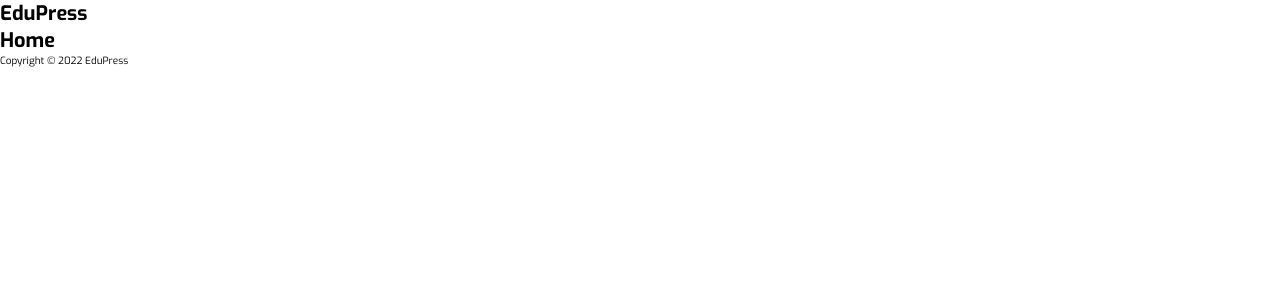
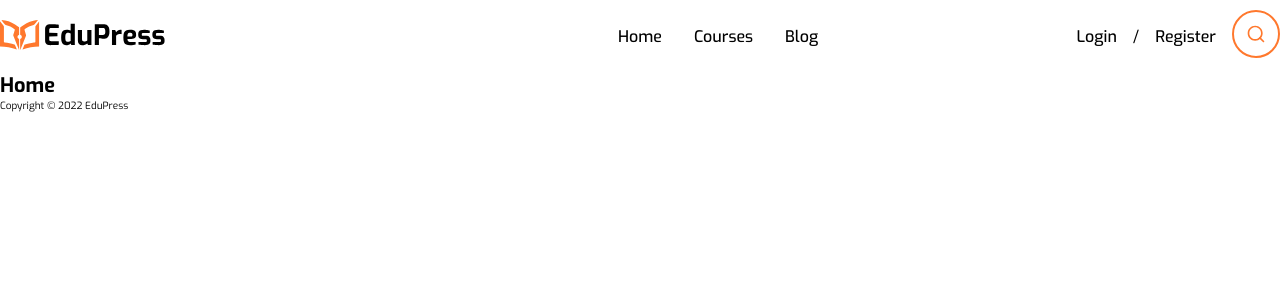
Before and after one commit to freund82/e-learning-react, a React (Vite) app: page / in a window 1280 px wide. Shown: the top 300 px of the page. Built offline with nearby package versions, Linux system fonts and the light colour scheme.

Commit message:
Готова навигационная панель

```diff
--- a/src/App.jsx
+++ b/src/App.jsx
@@ -2,8 +2,8 @@
 import './App.css'
 import { useRoutes } from 'react-router-dom'
 import Home from './pages/Home/Home'
-import Courses from './pages/Courses'
-import Blog from './pages/Blog'
+import Courses from './pages/Courses/Courses'
+import Blog from './pages/Blog/Blog'
 
 
 function App() {
--- a/src/components/Layout/Header/Header.jsx
+++ b/src/components/Layout/Header/Header.jsx
@@ -1,10 +1,38 @@
 import "./header.css";
+import { Link } from "react-router-dom";
+import Logo from "../../../assets/images/logo.svg";
+import Search from "../../../assets/images/search.svg";
 
 function Header() {
     return (
         <div className="header">
             <div className="container">
-                <h1 className="header__title">EduPress</h1>
+                <div className="header__inner">
+                <div className="header__logo">
+                    <img src={Logo} alt="logo" />
+                </div>
+                <nav className="header__nav">
+                    <ul className="header__list">
+                        <li className="header__item">
+                            <Link to="/" className="header__link" href="#">Home</Link>
+                        </li>
+                        <li className="header__item">
+                            <Link to="/courses" className="header__link" href="#">Courses</Link>
+                        </li>
+                        <li className="header__item">
+                            <Link to="/blog" className="header__link" href="#">Blog</Link>
+                        </li>
+                    </ul>
+                    <div className="header__auth">
+                        <Link to="/login" className="header__link" href="#">Login</Link>
+                        <span>/</span>
+                        <Link to="/register" className="header__link" href="#">Register</Link>
+                        <div className="header__search">
+                            <img src={Search} alt="search" />
+                        </div>
+                    </div>
+                </nav>
+            </div>
             </div>
         </div>
     );
--- a/src/components/Layout/Header/header.css
+++ b/src/components/Layout/Header/header.css
@@ -0,0 +1,49 @@
+.header{
+    height:7.2rem;
+    display: flex;
+    align-items: center;
+}
+
+.header__inner{
+    display:flex;
+    align-items: center;
+    justify-content: space-between;
+}
+
+.header__nav{
+    width:100%;
+    max-width:70.2rem;
+    display:flex;
+    justify-content: space-between;
+    align-items: center;
+}
+
+.header__list{
+    display:flex;
+    align-items: center;
+    list-style: none;
+    gap:3.2rem;
+    font-size: var(--font-size16);
+}
+
+.header__link{
+    color:var(--black);
+    font-size: var(--font-size16);
+    font-weight:500;
+}
+
+.header__link:hover{
+    color:var(--orange);
+    transition: color 0.2s ease-in-out;
+}
+
+.header__auth{
+    display:flex;
+    align-items: center;
+    gap:1.6rem;
+    font-size: var(--font-size16);
+}
+
+.header__search{
+    cursor: pointer;
+}
--- a/src/components/Layout/Layout.jsx
+++ b/src/components/Layout/Layout.jsx
@@ -6,7 +6,7 @@ const Layout = ({ children }) => {
    return(
    <>
         <Header />
-        <main>{children}</main>
+        <main className="container">{children}</main>
         <Footer />
     </>
    )
```
Also changed, not shown: src/assets/images/logo.svg (added), src/assets/images/search.svg (added), src/pages/Blog/Blog.jsx (renamed from src/pages/Blog.jsx), src/pages/Courses/Courses.jsx (renamed from src/pages/Courses.jsx).
